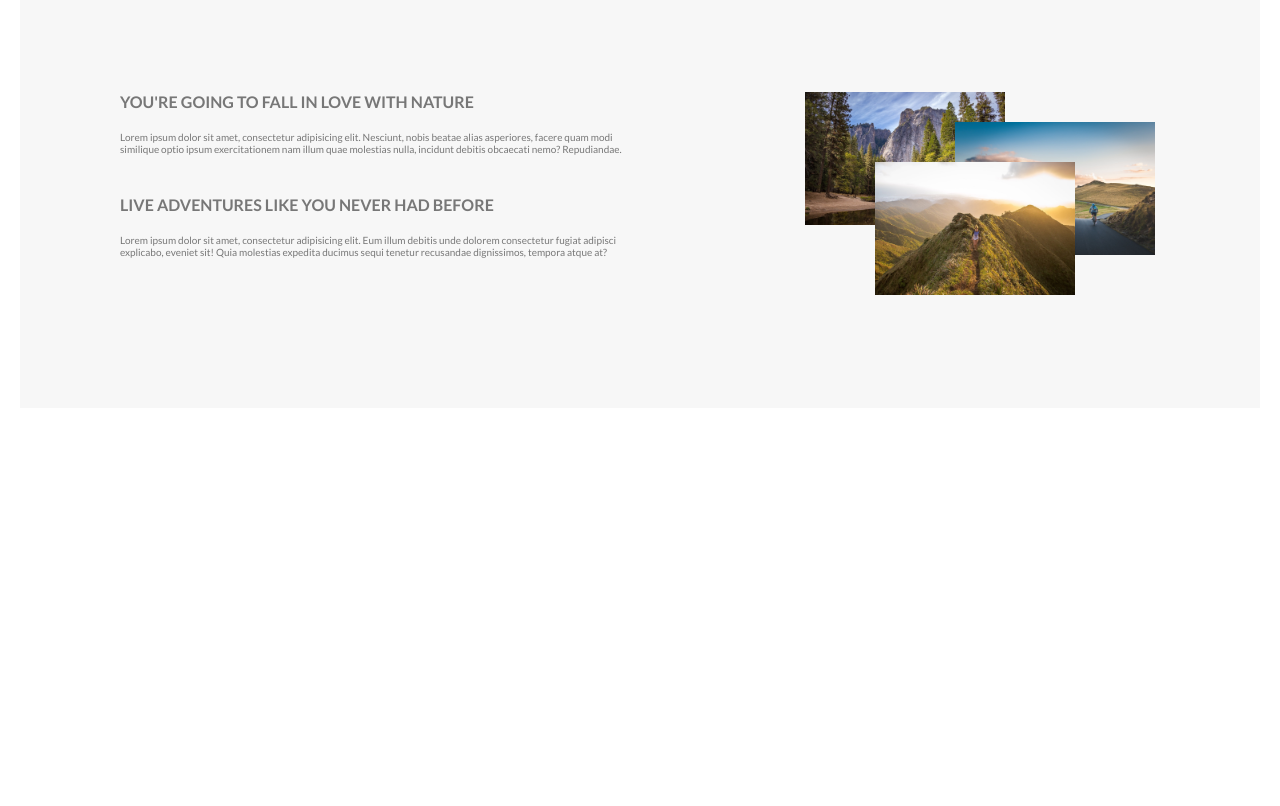
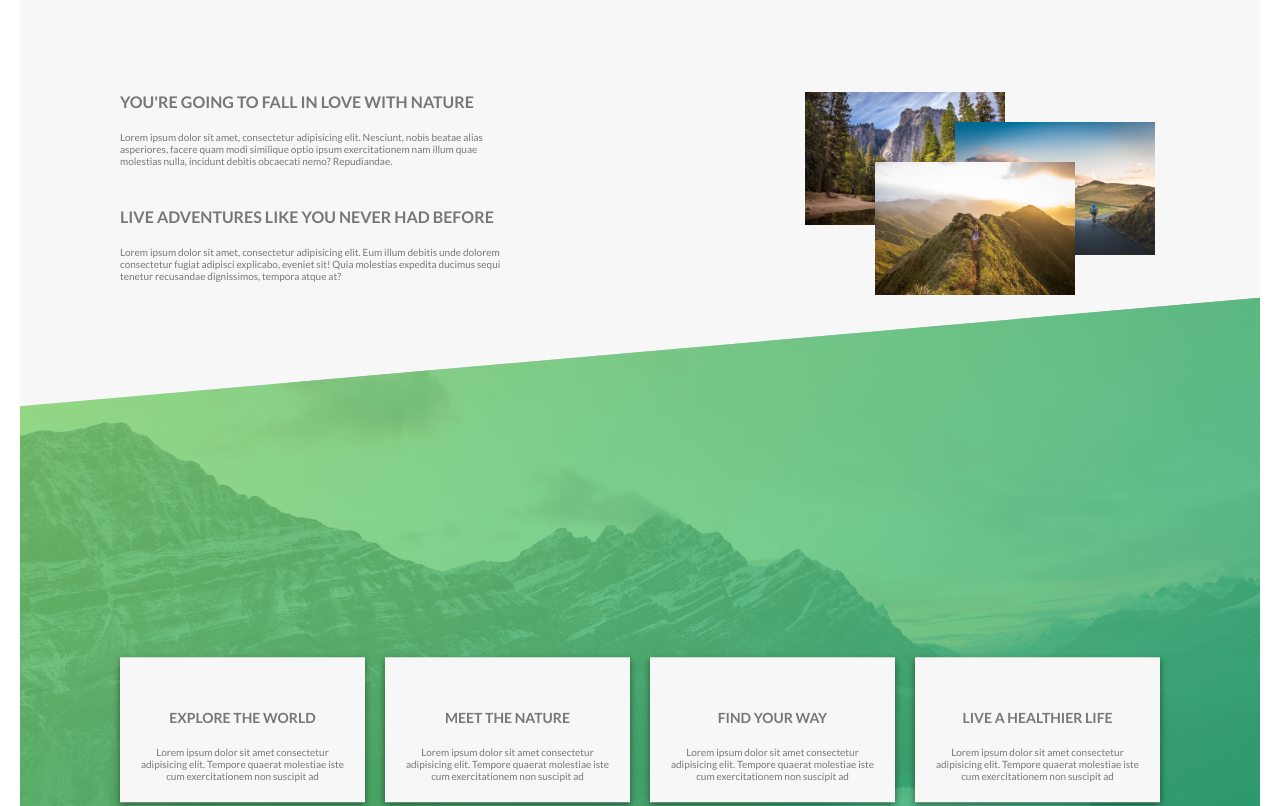
Before and after one commit to mohdasaadeh/natours, a website: page index.html in a window 1280 px wide. Shown: the part 860-1666 px from the top of the page. Before the commit the page ends 1288 px from the top, so only its background shows below. Drawn offline with nearby package versions, Linux system fonts and the light colour scheme; files that its build step writes are made by us from their sources.

Commit message:
Creating the features section

```diff
--- a/index.html
+++ b/index.html
@@ -9,6 +9,7 @@
       rel="stylesheet"
     />
 
+    <link rel="stylesheet" href="css/icon-font.css" />
     <link rel="stylesheet" href="css/main.css" />
     <link rel="shortcut icon" type="image/png" href="img/favicon.png" />
 
@@ -47,16 +48,16 @@
             <h2 class="heading-tertiary">
               you're going to fall in love with nature
             </h2>
-            <p class="paragraph margin-top-small">
+            <p class="about__body--paragraph margin-t-sm">
               Lorem ipsum dolor sit amet, consectetur adipisicing elit.
               Nesciunt, nobis beatae alias asperiores, facere quam modi
               similique optio ipsum exercitationem nam illum quae molestias
               nulla, incidunt debitis obcaecati nemo? Repudiandae.
             </p>
-            <h2 class="heading-tertiary margin-top-medium">
+            <h2 class="heading-tertiary margin-t-md">
               live adventures like you never had before
             </h2>
-            <p class="paragraph margin-top-small">
+            <p class="about__body--paragraph margin-t-sm">
               Lorem ipsum dolor sit amet, consectetur adipisicing elit. Eum
               illum debitis unde dolorem consectetur fugiat adipisci explicabo,
               eveniet sit! Quia molestias expedita ducimus sequi tenetur
@@ -84,6 +85,42 @@
           </div>
         </div>
       </section>
+      <section class="features relative">
+        <div class="row padding-x-2xl align-y-center width-full">
+          <div class="col-1-4 card-primary">
+            <i class="icon-basic-world card-primary__icon"></i>
+            <h1 class="card-primary__heading">Explore the world</h1>
+            <p class="card-primary__paragraph">
+              Lorem ipsum dolor sit amet consectetur adipisicing elit. Tempore
+              quaerat molestiae iste cum exercitationem non suscipit ad
+            </p>
+          </div>
+          <div class="col-1-4 card-primary">
+            <i class="icon-basic-compass card-primary__icon"></i>
+            <h1 class="card-primary__heading">Meet the nature</h1>
+            <p class="card-primary__paragraph">
+              Lorem ipsum dolor sit amet consectetur adipisicing elit. Tempore
+              quaerat molestiae iste cum exercitationem non suscipit ad
+            </p>
+          </div>
+          <div class="col-1-4 card-primary">
+            <i class="icon-basic-map card-primary__icon"></i>
+            <h1 class="card-primary__heading">Find your way</h1>
+            <p class="card-primary__paragraph">
+              Lorem ipsum dolor sit amet consectetur adipisicing elit. Tempore
+              quaerat molestiae iste cum exercitationem non suscipit ad
+            </p>
+          </div>
+          <div class="col-1-4 card-primary">
+            <i class="icon-basic-heart card-primary__icon"></i>
+            <h1 class="card-primary__heading">Live a healthier life</h1>
+            <p class="card-primary__paragraph">
+              Lorem ipsum dolor sit amet consectetur adipisicing elit. Tempore
+              quaerat molestiae iste cum exercitationem non suscipit ad
+            </p>
+          </div>
+        </div>
+      </section>
     </main>
   </body>
 </html>
--- a/sass/base/_util.scss
+++ b/sass/base/_util.scss
@@ -1,11 +1,55 @@
-.margin-top-small {
+.margin-t-sm {
   margin-top: 2rem;
 }
 
-.margin-top-medium {
+.margin-t-md {
   margin-top: 4rem;
+}
+
+.margin-b-sm {
+  margin-bottom: 2rem;
 }
 
 .relative {
   position: relative;
 }
+
+.padding-x-sm {
+  padding: 0 2rem;
+}
+
+.padding-x-md {
+  padding: 0 4rem;
+}
+
+.padding-x-2xl {
+  padding: 0 10rem;
+}
+
+.padding-y-sm {
+  padding: 2rem 0;
+}
+
+.align-y-center {
+  position: absolute;
+  top: 60%;
+  left: 50%;
+
+  transform: translate(-50%, -50%);
+}
+
+.align-x-center {
+  margin: 0 auto;
+}
+
+.width-full {
+  width: 100%;
+}
+
+.bg-light-grey {
+  background-color: $grey-light-1;
+}
+
+.text-center {
+  text-align: center;
+}
--- /dev/null
+++ b/sass/components/_cards.scss
@@ -0,0 +1,44 @@
+.card-primary {
+  padding: 2rem 0;
+
+  background-color: $grey-light-1;
+  box-shadow: 0rem 0.3rem 0.7rem 0 rgba(0, 0, 0, 0.5);
+
+  text-align: center;
+
+  &__icon {
+    display: inline-block;
+
+    margin: 0 auto;
+
+    background-image: linear-gradient(to right, $light-green, $dark-green);
+    -webkit-background-clip: text;
+    color: transparent;
+
+    text-transform: uppercase;
+    font-size: 3.5rem;
+    font-weight: 700;
+
+    transition: all 0.2s;
+
+    &:hover {
+      transform: skewX(20deg) skewY(2deg) scale(1.1);
+    }
+  }
+
+  &__heading {
+    margin-top: 2rem;
+
+    text-transform: uppercase;
+    font-weight: 700;
+    font-size: 1.4rem;
+    text-align: center;
+  }
+
+  &__paragraph {
+    margin-top: 2rem;
+    padding: 0 2rem;
+
+    text-align: center;
+  }
+}
--- a/sass/main.scss
+++ b/sass/main.scss
@@ -9,6 +9,7 @@
 
 @import "./components/button";
 @import "./components/composition";
+@import "./components/cards";
 
 @import "./layouts/header";
 @import "./layouts/grid";
--- a/sass/pages/_home.scss
+++ b/sass/pages/_home.scss
@@ -10,5 +10,28 @@
 
   &__body {
     padding: 10rem 10rem;
+
+    &--paragraph {
+      max-width: 40rem;
+    }
   }
 }
+
+.features {
+  height: 90vh;
+  margin-top: -10vh;
+
+  background-image: linear-gradient(
+      to right bottom,
+      rgba($light-green, 0.8),
+      rgba($dark-green, 0.8)
+    ),
+    url("../img/nat-4.jpg");
+  background-size: cover;
+
+  transform: skewY(-5deg);
+
+  & > div {
+    transform: skewY(5deg) translate(-50%, -50%);
+  }
+}
```
